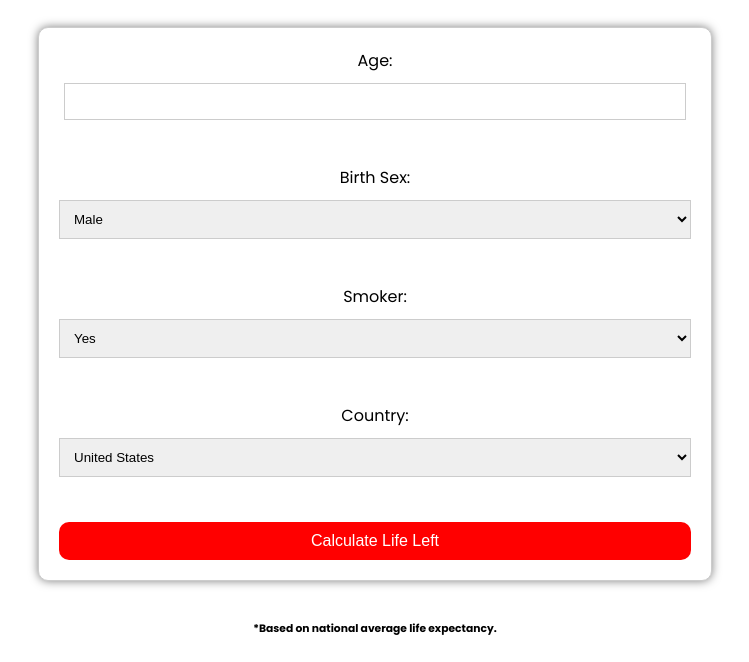
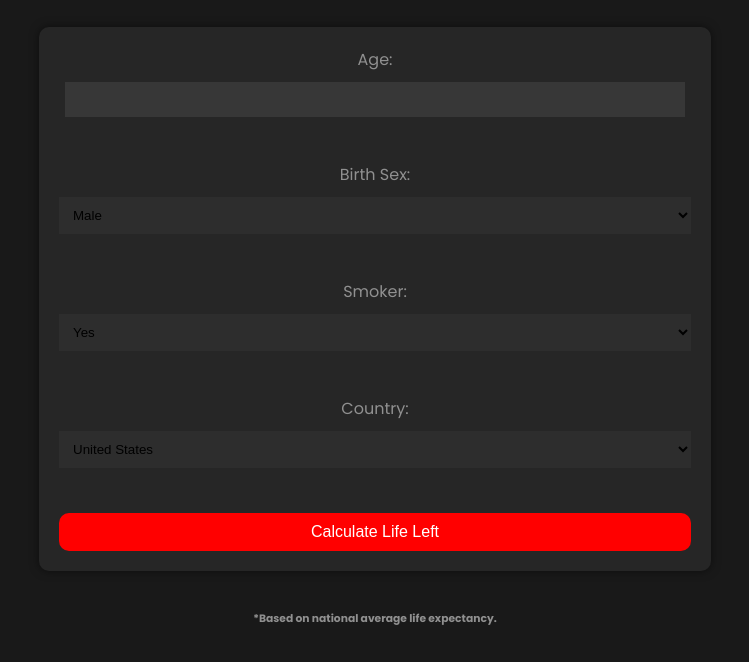
Before and after one commit to forresttindall/Life-Left, a plain HTML site: page index.html in a window 1280 px wide. Shown: the part 298-960 px from the top of the page, without its empty margins (265-1014 px from the left). Drawn offline with Linux system fonts and the light colour scheme.

Commit message:
Add files via upload

```diff
--- a/index.html
+++ b/index.html
@@ -50,7 +50,7 @@
     <div id="result"></div>
 
     <script src="script.js"></script>
-    <h2 id="hidden-element" style="color: black;">"Every man dies, not every man really lives." -William Wallace</h2>
+    <h2 id="hidden-element" style="color: #909090;">"Every man dies, not every man really lives." -William Wallace</h2>
     <h6>*Based on national average life expectancy.</h6>
 </body>
 </html>
--- a/style.css
+++ b/style.css
@@ -2,23 +2,27 @@ body {
     margin-top: 200px;
     font-family: Helvetica, sans-serif;
     text-align: center;
-    background-color:white;
+    background-color: rgb(25, 25, 25);
     font-family: "Poppins",  sans-serif;
 }
 
 h1 {
     font-size: 3.5rem;
-    color: black;
+    color: #909090;
     font-family: "Poppins",  sans-serif;
 }
 
+h6 {
+    color: #909090;
+}
+
 form {
-    background-color: white;
+    background-color: rgb(38, 38, 38);
     color: black;
     width: 50%;
     margin: 40px auto;
     padding: 20px;
-    border: 1px solid #ccc;
+    border: none;
     border-radius: 10px;
     box-shadow: 0 0 10px rgba(0, 0, 0, 0.5);
 }
@@ -26,13 +30,24 @@ form {
 label {
     display: block;
     margin-bottom: 10px;
+    color: #909090;
 }
 
 input, select {
     width: 100%;
     padding: 10px;
     margin-bottom: 20px;
-    border: 1px solid #ccc;
+    border: none;
+    background-color: rgb(45, 45, 45);
+}
+
+input {
+    border: none;
+    background-color: rgb(55, 55, 55);
+}
+
+input[type="text"] {
+    color: #909090;
 }
 
 #age {
```
